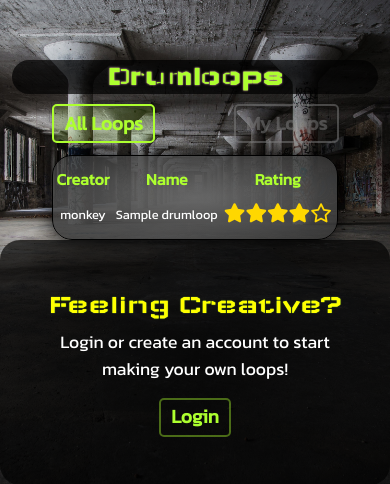
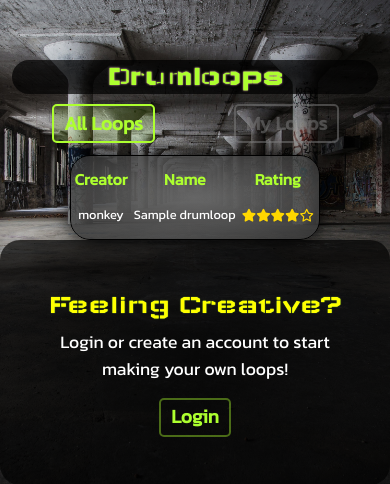
Before and after one commit to johnrearden/just-beats, a Django app: page / in a window 390 px wide. Shown: the part 128-612 px from the top of the page. Run offline with Django 3.2, Linux system fonts and the light colour scheme; data comes from the database, SQL or seed files in the repository; tables that the repository leaves empty hold one stand-in row (values such as "Sample post"); some libraries are stand-ins or nearby versions.

Commit message:
Make rating stars on loop list smaller on mobile

```diff
--- a/just_beats/settings.py
+++ b/just_beats/settings.py
@@ -30,7 +30,7 @@ TEMPLATES_DIR = os.path.join(BASE_DIR, 'templates')
 SECRET_KEY = os.environ.get('SECRET_KEY')
 
 # SECURITY WARNING: don't run with debug turned on in production!
-DEBUG = False
+DEBUG = True
 
 X_FRAME_OPTIONS = 'SAMEORIGIN'
 
--- a/static/css/style.css
+++ b/static/css/style.css
@@ -354,6 +354,9 @@ label {
         font-size: 0.8rem;
         padding: 3px 5px;
     }
+    .rating-star {
+        font-size: 0.8rem;
+    }
 }
 
 /* These css elements style the drumloop_editor template ---------*/
```
